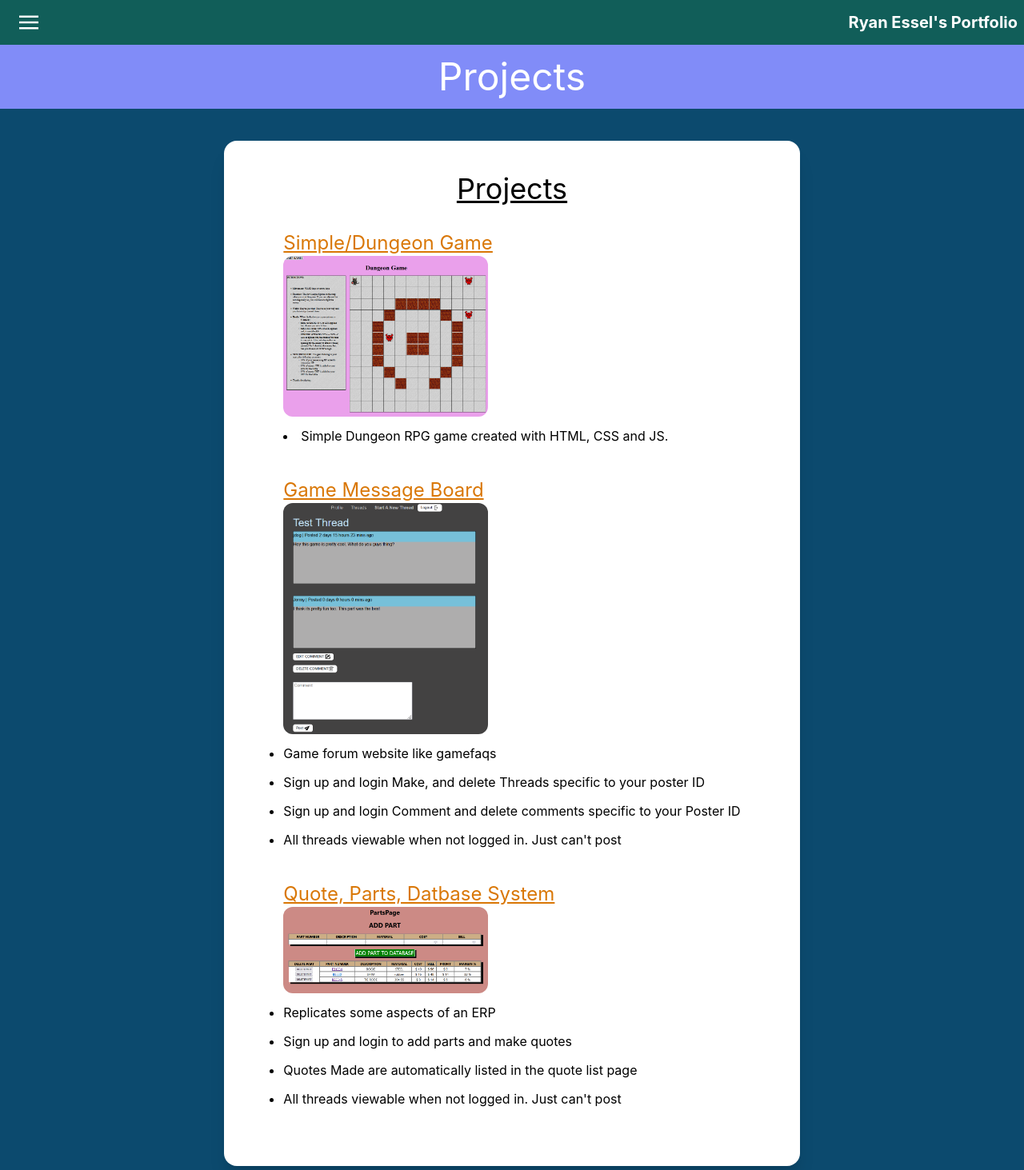
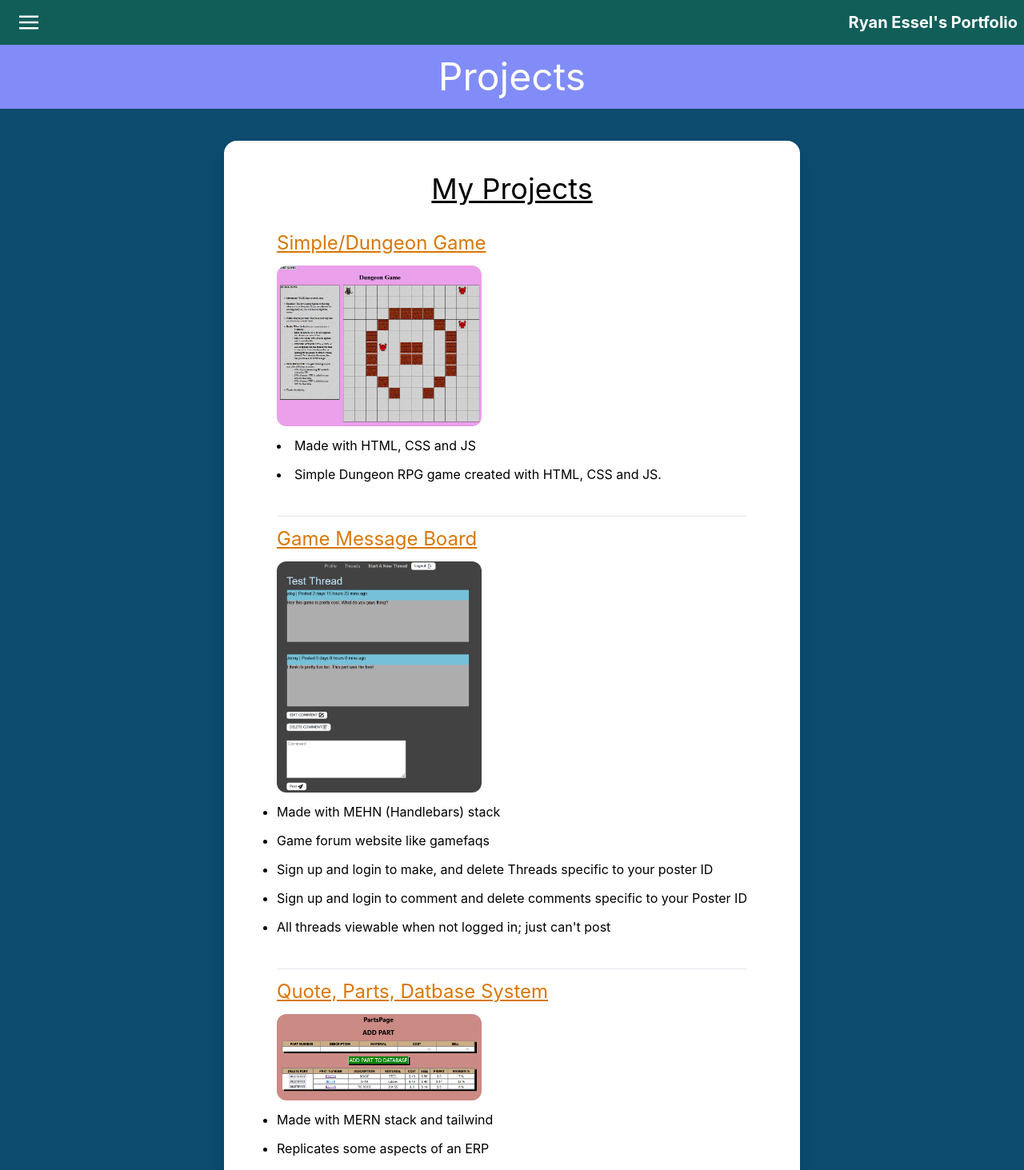
Before and after one commit to ryanessel/ryanessel-portfolio, a React (Create React App) app: page /projects in a window 1280 px wide. Shown: the top 1463 px of the page at 80% size. Built offline with nearby package versions, Linux system fonts and the light colour scheme.

Commit message:
final touches before moving to deployment; spelling errors formatting etc

```diff
--- a/src/components/Contact2.js
+++ b/src/components/Contact2.js
@@ -69,10 +69,10 @@ const Contact2 = () => {
         <div className="card w-11/12 md:w-2/3  bg-base-100 shadow-xl text-black  xl:w-[45rem] mb-4  mt-20 sm:mt-5 md:mt-10 ">
 
 
-          <figure className="px-10 pt-10 text-6xl">
-            {/* title goes here */}
-         Contact me
-          </figure>
+        <figure className="px-10 pt-10 text-4xl underline">
+        {/* title goes here */}
+        Contact Me
+        </figure>
 
 
           <div className="card-body items-right text-center">
--- a/src/components/ProfileCard.js
+++ b/src/components/ProfileCard.js
@@ -13,15 +13,20 @@ import {
  function ProfileCard() {
   return (
 <div className="card w-11/12 md:w-2/3 bg-base-100 shadow-xl text-black  xl:w-[45rem] mb-4  mt-20 sm:mt-5 md:mt-10 ">
+<div className="px-10 pt-10 text-4xl underline">
+    {/* title goes here */}
+    About me
+  </div>
   <figure className="px-10 pt-10">
+
 
     <img src={ryanMainHeadShot} alt="photo of me" width="200px" className="rounded-xl lg:w-64" />
   </figure>
 
 
   <div className="card-body items-right text-center">
-    <h2 className="card-title ">Ryan Essel</h2>
-    <p className="items-right text-left">Hello, my name is Ryan Essel. Thank you for taking the time to look at my portfolio.</p>
+
+    <p className="items-right text-left">Hello, my name is Ryan Essel. Thank you for taking the time to look at my portfolio website.</p>
     <br/>
     <p className="items-right text-left">My skill set includes the following:</p>
     <ul className="text-left">
@@ -79,7 +84,7 @@ import {
       </li>
 
       <li>
-      ・Some experince with Java
+      ・Some experience with Java
       </li>
 
 
--- a/src/components/ProjectsCard.js
+++ b/src/components/ProjectsCard.js
@@ -8,12 +8,12 @@ import erpExample from "../pictures/ERP example website.png"
     <div className='flex items-center justify-center'>
 
 
-<div className="card w-11/12 md:w-2/3 bg-base-100 shadow-xl text-black  xl:w-[45rem] mb-4  mt-20 sm:mt-5 md:mt-10  ">
+<div className="card w-11/12 md:w-2/3  bg-base-100 shadow-xl text-black  xl:w-[45rem] mb-4  mt-20 sm:mt-5 md:mt-10  ">
 
 
   <figure className="px-10 pt-10 text-4xl underline">
     {/* title goes here */}
-    Projects
+     My Projects
   </figure>
 
 
@@ -31,37 +31,41 @@ import erpExample from "../pictures/ERP example website.png"
 
  <a href='https://ryanessel.github.io/IH-first-project-game-repository/'>
 
-    <div className='text-2xl text-amber-600 underline '>Simple/Dungeon Game</div>
+    <div className='text-2xl text-amber-600 underline mb-3 '>Simple/Dungeon Game</div>
     <img src={dungeonGame} alt="photo of me" width="200px" className="rounded-xl lg:w-64"/>
   </a>
+  <li className='mt-3 list-disc'>Made with HTML, CSS and JS</li>
     <li className='mt-3 list-disc' >Simple Dungeon RPG game created with HTML, CSS and JS. </li>
  </section>
+<hr className='mb-3'/>
 
 <section id="gamefaqs-clone" className='mb-10'>
 
 <a  href='https://game-form-app.onrender.com/'>
-    <div className='text-2xl text-amber-600 underline'>Game Message Board</div>
+    <div className='text-2xl text-amber-600 underline mb-3 '>Game Message Board</div>
     <img src={gamefaqsClone} alt="photo of me" width="200px" className="rounded-xl lg:w-64"/>
     </a>
     <ul>
+    <li className='mt-3 list-disc'>Made with MEHN (Handlebars) stack</li>
       <li className=' mt-3 list-disc'>Game forum website like gamefaqs</li>
-      <li className='mt-3 list-disc'>Sign up and login Make, and delete Threads specific to your poster ID</li>
-      <li className='mt-3 list-disc'>Sign up and login Comment and delete comments specific to your Poster ID</li>
-      <li className='mt-3 list-disc'>All threads viewable when not logged in. Just can't post</li>
+      <li className='mt-3 list-disc'>Sign up and login to make, and delete Threads specific to your poster ID</li>
+      <li className='mt-3 list-disc'>Sign up and login to comment and delete comments specific to your Poster ID</li>
+      <li className='mt-3 list-disc'>All threads viewable when not logged in; just can't post</li>
     </ul>
     </section>
-
+    <hr className='mb-3'/>
 <section id="quote-system" className='mb-10'>
 
 <a href='https://ih-final-front-end.onrender.com/login'>
-    <div className='text-2xl text-amber-600 underline'>Quote, Parts, Datbase System</div>
+    <div className='text-2xl text-amber-600 underline mb-3 '>Quote, Parts, Datbase System</div>
     <img src={erpExample} alt="photo of me" width="200px" className="rounded-xl lg:w-64"/>
     </a>
     <ul>
+    <li className='mt-3 list-disc'>Made with MERN stack and tailwind</li>
       <li className='mt-3 list-disc'>Replicates some aspects of an ERP</li>
       <li className='mt-3 list-disc'>Sign up and login to add parts and make quotes</li>
       <li className='mt-3 list-disc'>Quotes Made are automatically listed in the quote list page</li>
-      <li className='mt-3 list-disc'>All threads viewable when not logged in. Just can't post</li>
+      <li className='mt-3 list-disc'>Country Code live currecy search using API at top of page</li>
     </ul>
     </section>
 
--- a/src/pages/Home.js
+++ b/src/pages/Home.js
@@ -15,8 +15,8 @@ import { Link } from 'react-router-dom';
 <HomePageBlurb
 homePageGreeting={"Hello Welcome to Ryan Essel's portfolio"}
 aboutInfo={`Please click the "About" link in the menu above to learn a bit about me`}
-myProjects={'Click on the "Projects" links to see my projects'}
-contactMe={"Please send me an email via the Contact page and/or contact me via the Linkedn link at the bottom of each page"}
+myProjects={'Click on the "Projects" link to see my projects'}
+contactMe={"Please send me an email via the Contact page and/or contact me via the LinkedIn link at the bottom of each page"}
 githubRepo={"Please take a look at my github reposity which can be accessed though the link at the bottom of each page"}
 
 
```
